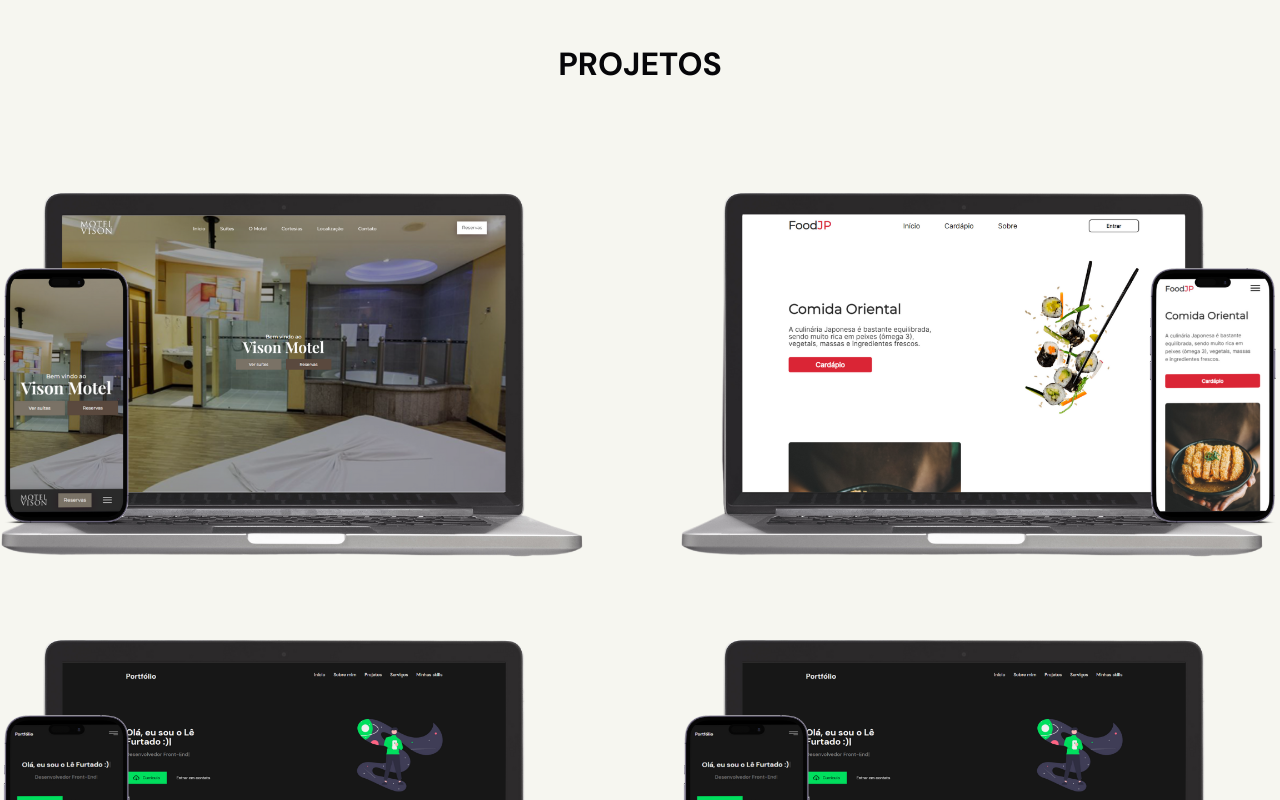
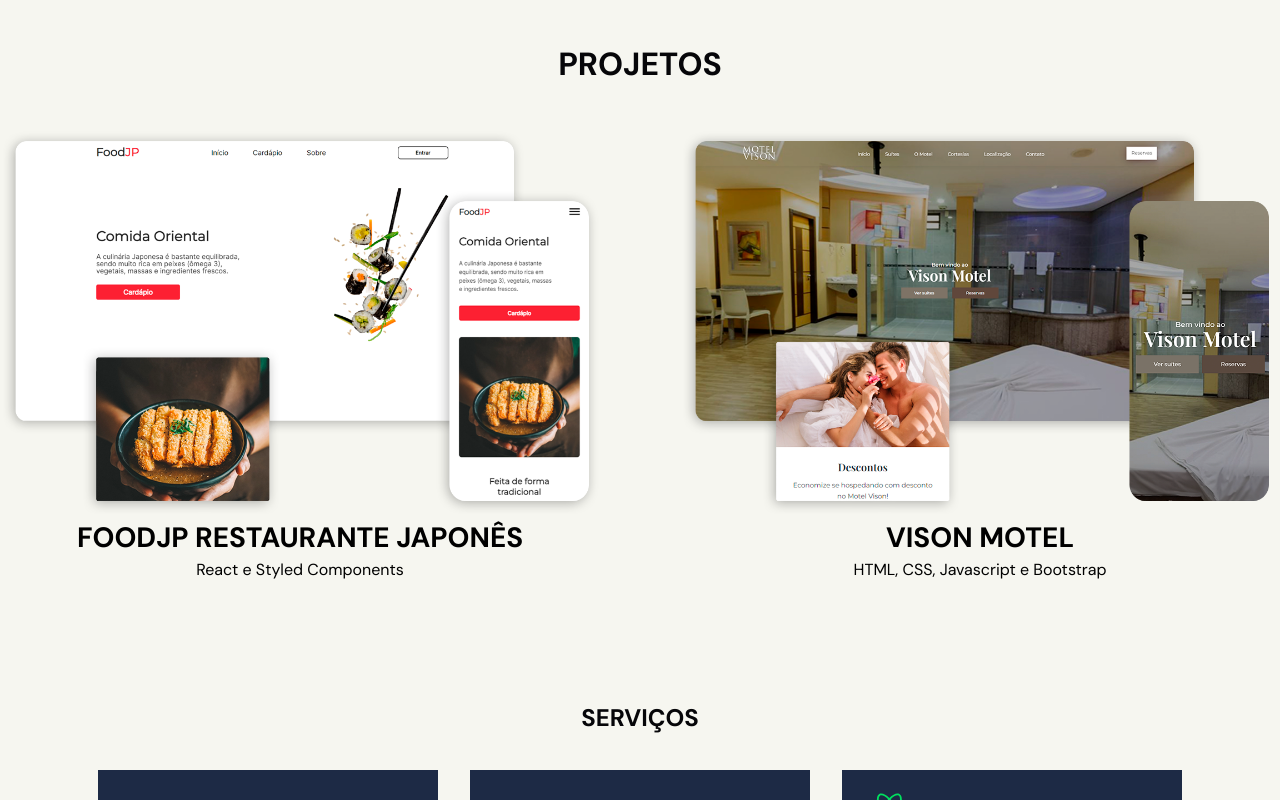
Before and after one commit to lefurtado/portfolio, a React (Create React App) app: page / in a window 1280 px wide. Shown: the part 1300-2100 px from the top of the page. Built offline with nearby package versions, Linux system fonts and the light colour scheme.

Commit message:
update: 'Componente agora é chamado via função map para renderizar os projetos que forem adicionados posteriormente'

```diff
--- a/src/components/Projects/Cards/index.js
+++ b/src/components/Projects/Cards/index.js
@@ -1,26 +1,21 @@
 import styled from 'styled-components';
-import mockupPortfolio from '../../../assets/images/mockup_portfolio.png';
-import mockupFoodJp from '../../../assets/images/food-jp-portfolio.png';
-import mockupVisonMotel from '../../../assets/images/vison-motel-portfolio.png';
+import mockupFoodJp from '../../../assets/images/mockup1.png';
+import mockupVisonMotel from '../../../assets/images/mockup2.png';
 
 const projetos = [
     {
         id: 1,
-        imagem: mockupPortfolio,
-        descricao: '',
-        link: ''
+        imagem: mockupFoodJp,
+        titulo: 'FoodJP Restaurante Japonês',
+        tecnologias: 'React e Styled Components',
+        link: 'https://food-jp-gamma.vercel.app/'
     },
     {
         id: 2,
-        imagem: mockupFoodJp,
-        descricao: '',
-        link: ''
-    },
-    {
-        id: 3,
         imagem: mockupVisonMotel,
-        descricao: '',
-        link: ''
+        titulo: 'Vison Motel',
+        tecnologias: 'HTML, CSS, Javascript e Bootstrap',
+        link: 'https://visonmotel.vercel.app/'
     }
 ]
 
@@ -37,7 +32,7 @@ const CardContainer = styled.div`
         flex-wrap: wrap;
         gap: 55px;
         max-width: 1300px;
-        margin: 100px auto;
+        margin: 50px auto;
     }
 `;
 
@@ -45,6 +40,11 @@ const ImageContainer = styled.div`
 
     & img {
         width: 300px;
+        transition: ease 1s all;
+
+        :hover {
+            scale: 1.02;
+        }
 
         @media(min-width: 1280px) {
             width: 600px;
@@ -52,21 +52,30 @@ const ImageContainer = styled.div`
     }
 `;
 
+const DescricaoProjeto = styled.div`
+    text-align: center;
+    line-height: 200%;
+
+    & h2 {
+        font-size: 28px;
+        font-weight: bold;
+    }
+`;
+
 export default function Cards() {
     return (
         <CardContainer>
-            <ImageContainer>
-                <img src={mockupVisonMotel} alt="" />
-            </ImageContainer>
-            <ImageContainer>
-                <img src={mockupFoodJp} alt="" />
-            </ImageContainer>
-            <ImageContainer>
-                <img src={mockupPortfolio} alt="" />
-            </ImageContainer>
-            <ImageContainer>
-                <img src={mockupPortfolio} alt="" />
-            </ImageContainer>
+            {projetos.map((projeto) => (
+                <ImageContainer key={projeto.id}>
+                    <a href={projeto.link} target='_blank' rel='noreferrer'>
+                        <img src={projeto.imagem} alt="" />
+                    </a>
+                    <DescricaoProjeto>
+                        <h2>{projeto.titulo}</h2>
+                        <p>{projeto.tecnologias}</p>
+                    </DescricaoProjeto>
+                </ImageContainer>
+            ))}
         </CardContainer>
     )
 }
```
